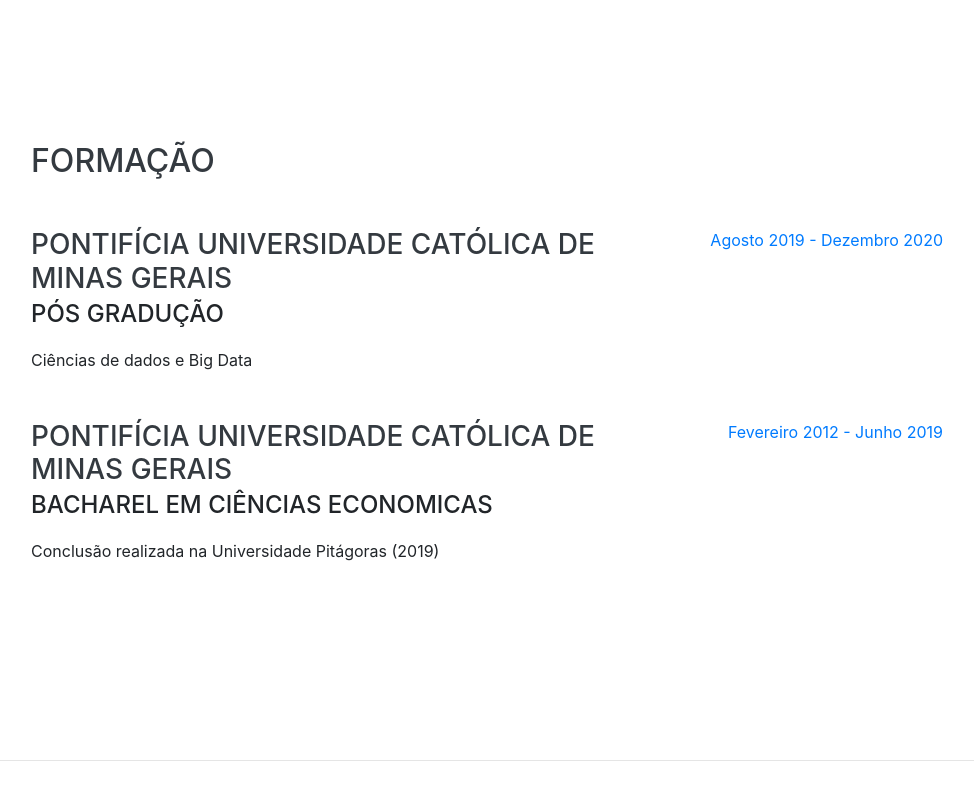
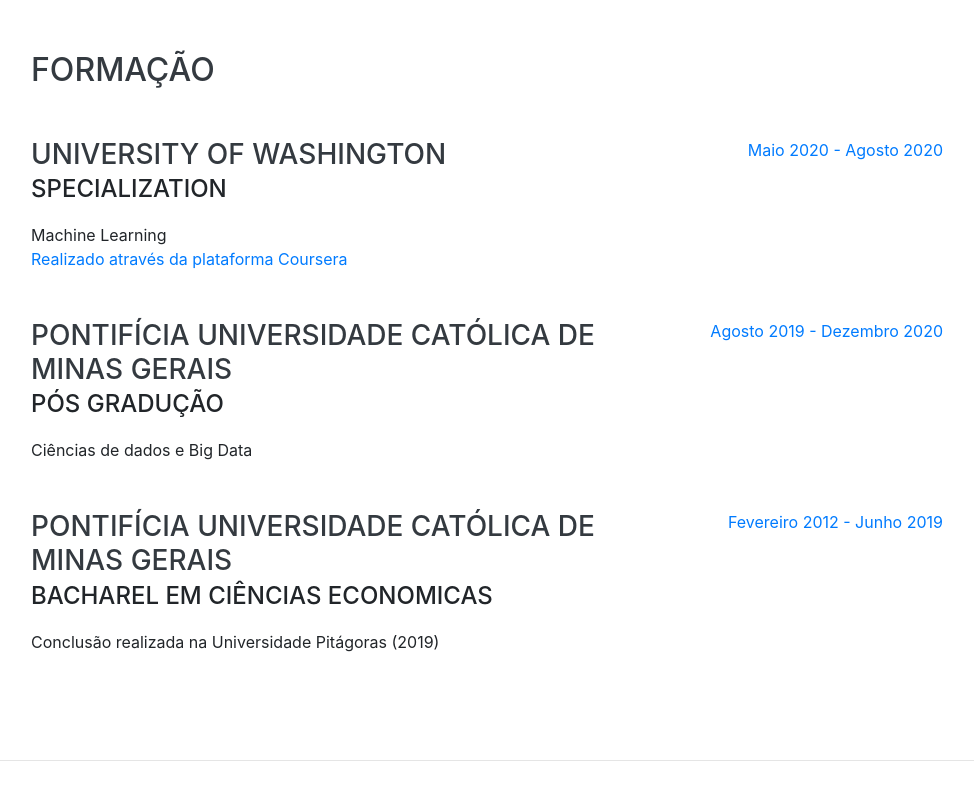
Before and after one commit to guilhermeaugusto9/curriculo, a website with bundled scripts: page index.html in a window 1280 px wide. Shown: the part 2180-2980 px from the top of the page, without its empty margins (289-1263 px from the left). Built offline with nearby package versions, Linux system fonts and the light colour scheme; a web font is replaced by a local one.

Commit message:
update portifólio

```diff
--- a/index.html
+++ b/index.html
@@ -183,6 +183,18 @@
 
         <div class="resume-item d-flex flex-column flex-md-row justify-content-between mb-5">
           <div class="resume-content">
+            <h3 class="mb-0">University of Washington </h3>
+            <div class="subheading mb-3">Specialization </div>
+            <div>Machine Learning </div>
+            <a href = "https://coursera.org/share/71060aa26301daa1d63fce5b52406f81" target="_blank">Realizado através da plataforma Coursera</a>
+          </div>
+          <div class="resume-date text-md-right">
+            <span class="text-primary">Maio 2020 - Agosto 2020</span>
+          </div>
+        </div>
+
+        <div class="resume-item d-flex flex-column flex-md-row justify-content-between mb-5">
+          <div class="resume-content">
             <h3 class="mb-0">Pontifícia Universidade Católica de Minas Gerais</h3>
             <div class="subheading mb-3">Pós gradução </div>
             <div>Ciências de dados e Big Data</div>
@@ -283,6 +295,7 @@
       <div class="w-100">
         <h2 class="mb-5">Portifólio</h2>
         <ul>
+          <li><a href = "https://colab.research.google.com/drive/1wxCWeHqj4pZ0ZLYTjWFYSuNopEZzS2WQ?usp=sharing" target="_blank">Churn Prediction - Uma aplicação de Machine Learning;</a></li>
           <li><a href = "https://colab.research.google.com/drive/1S5jz0fJhF_aXQZmUHUFcexX6y5PV_0Rs?usp=sharing" target="_blank">Detecção de Fraudes em Cartões de Crédito;</a></li>
           <li><a href = "https://colab.research.google.com/drive/1C_ATgphjeX93xgctlidV_Jf2slFszuoW?usp=sharing" target="_blank">Análise Pandemia COVID- 19: Mundo , Brasil;</a></li>
           <li><a href = "https://colab.research.google.com/drive/1gHlV_0R29x8AlpVRZuh5__JBzcAfHKBF?usp=sharing" target="_blank">Analisando os dados de furtos em Minas Gerais;</a></li>
```
